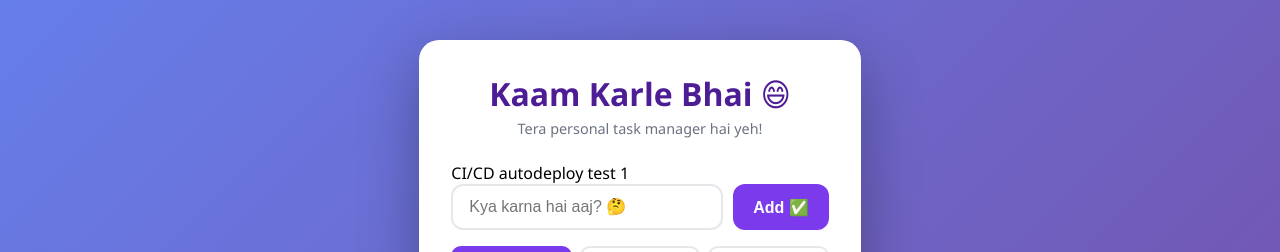
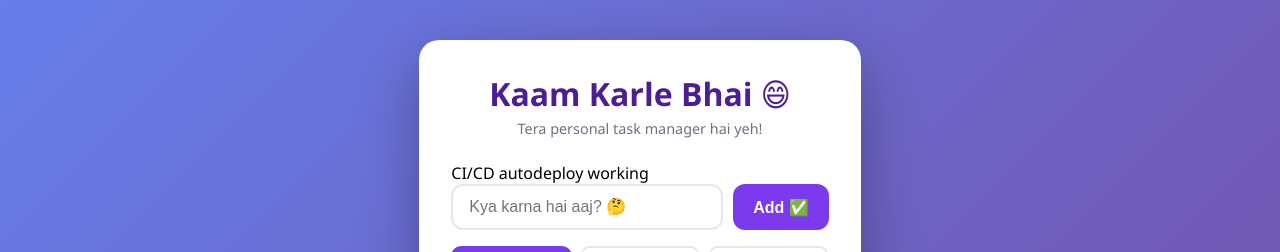
Before and after one commit to Nitesh-NTF/todo_frontend, a React (Create React App) app: page / in a window 1280 px wide. Shown: the top 252 px of the page. Built offline with nearby package versions, Linux system fonts and the light colour scheme; no server answers.

Commit message:
cicd success

```diff
--- a/src/App.js
+++ b/src/App.js
@@ -94,7 +94,7 @@ function App() {
     <div className="app">
       <h1 className="app-title">Kaam Karle Bhai 😄</h1>
       <p className="app-subtitle">Tera personal task manager hai yeh!</p>
-      <p>CI/CD autodeploy test 1</p>
+      <p>CI/CD autodeploy working</p>
 
       <TodoInput onAdd={addTodo} />
 
```
